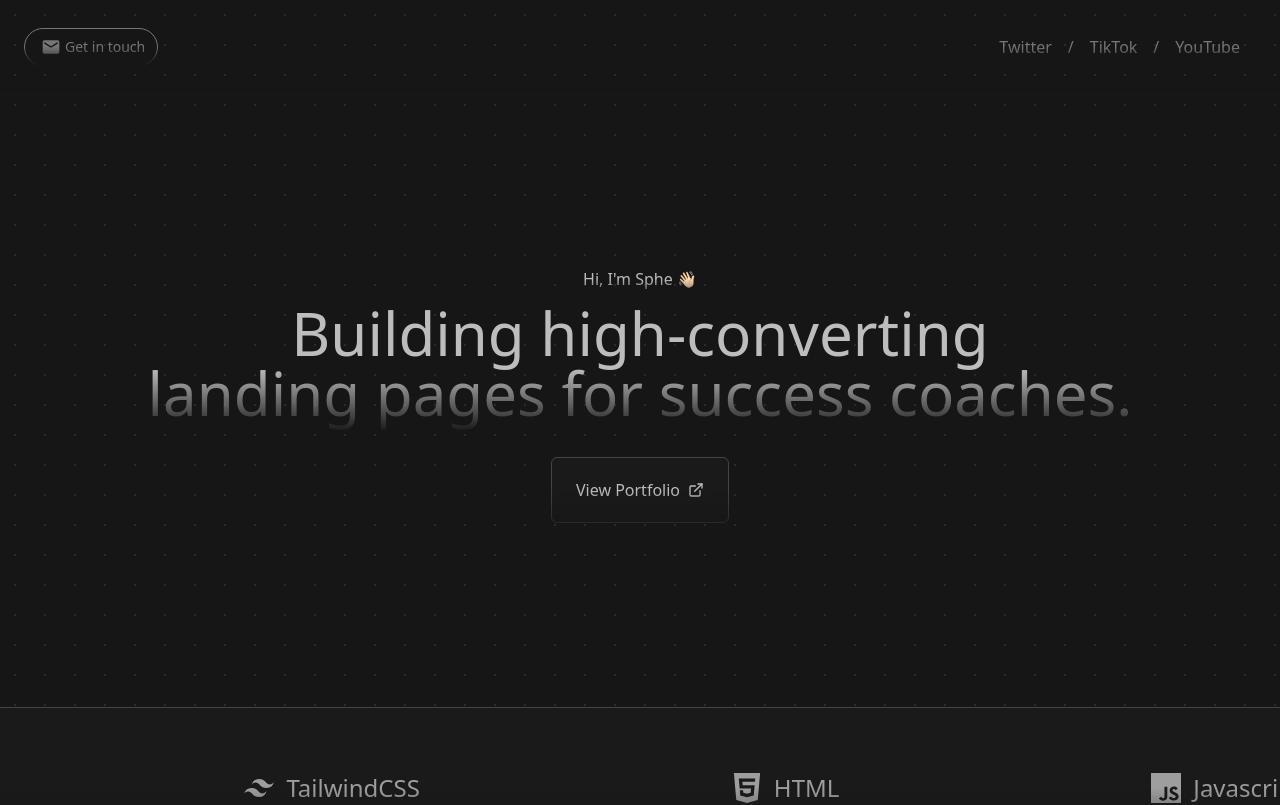
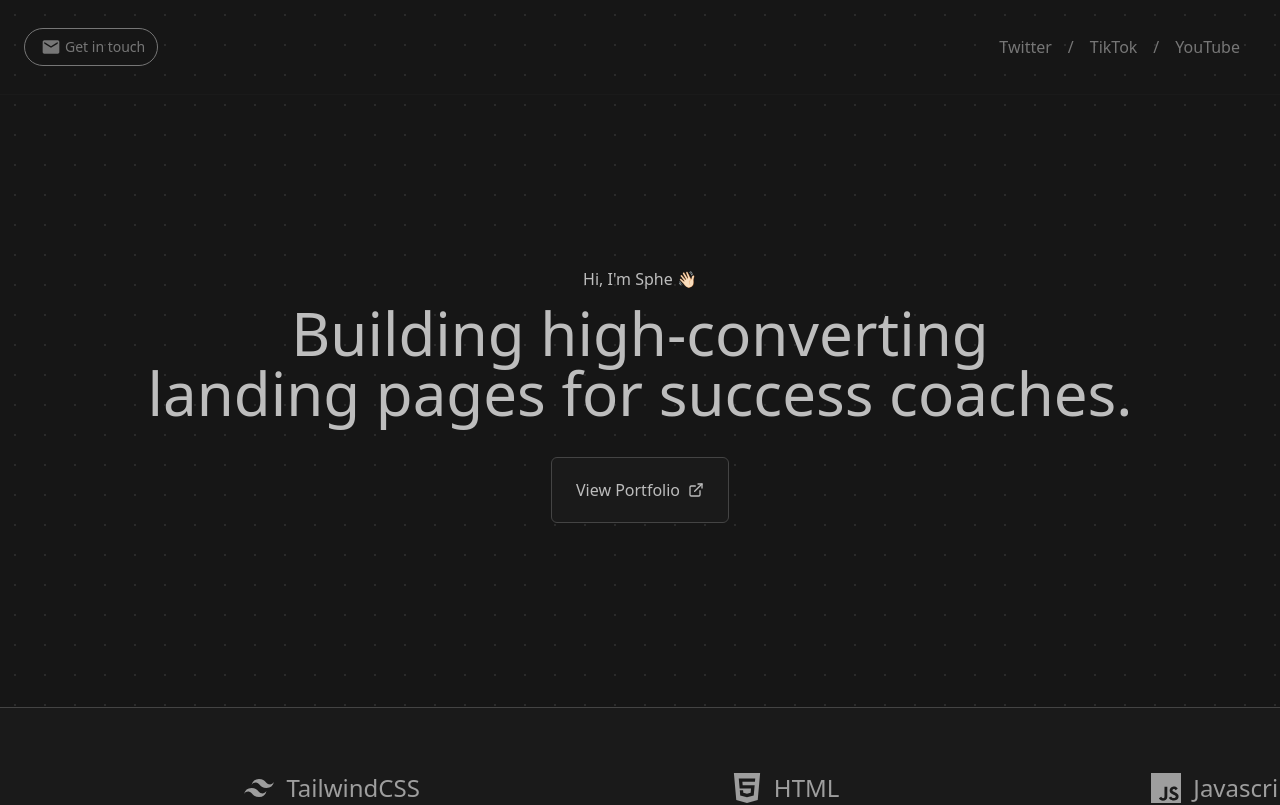
Before and after one commit to S-P-H-E/SPHE, a Next.js app: page / in a window 1280 px wide. Shown: the top 805 px of the page. Built offline with nearby package versions, Linux system fonts and the light colour scheme.

Commit message:
gradient final fix

```diff
--- a/styles/globals.css
+++ b/styles/globals.css
@@ -13,7 +13,7 @@ body {
 
 .mask {
     -webkit-mask-image: linear-gradient( white 50%, white 50%);
-    mask-image: linear-gradient(white 50%, white 50%, transparent);
+    mask-image: linear-gradient(white 50%, white 50%);
   }
 
 /* Hide the default scrollbar */
```
